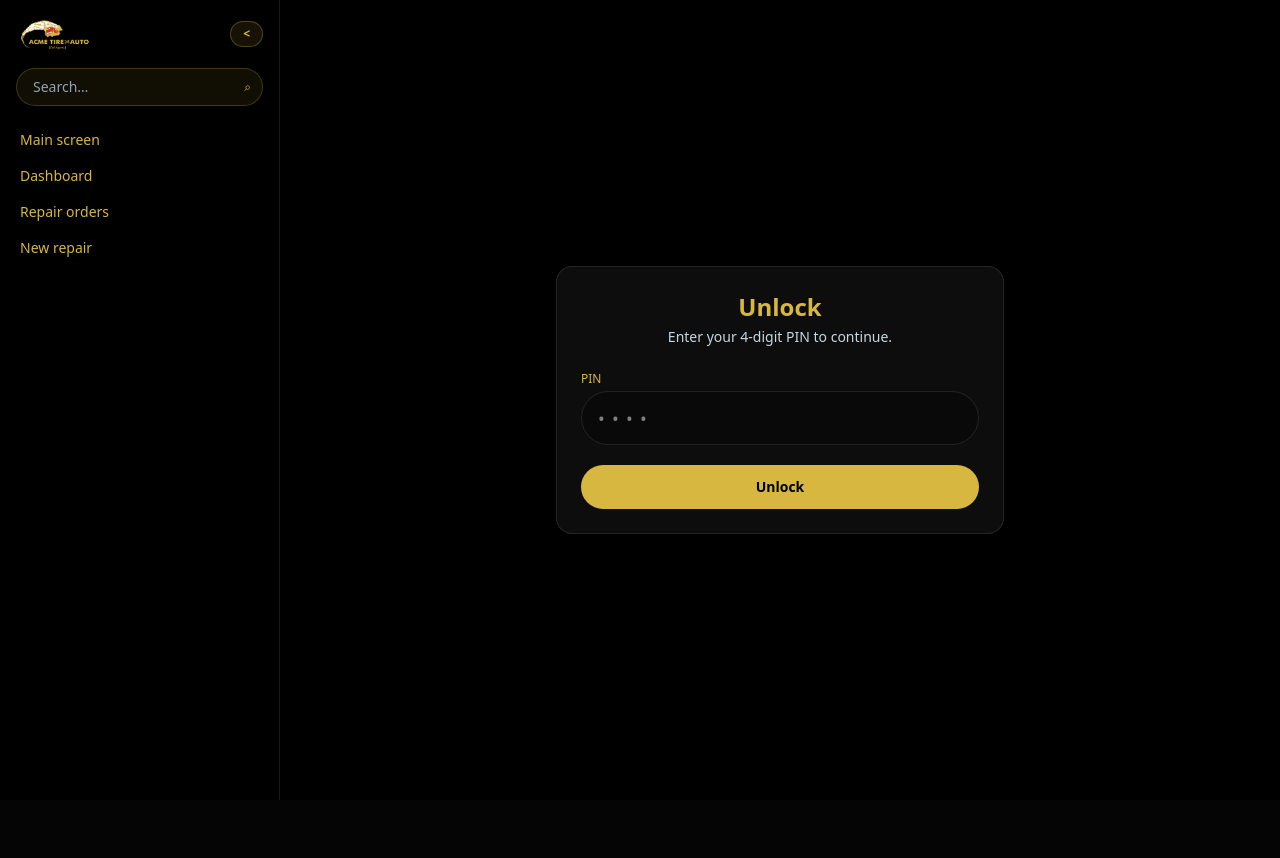
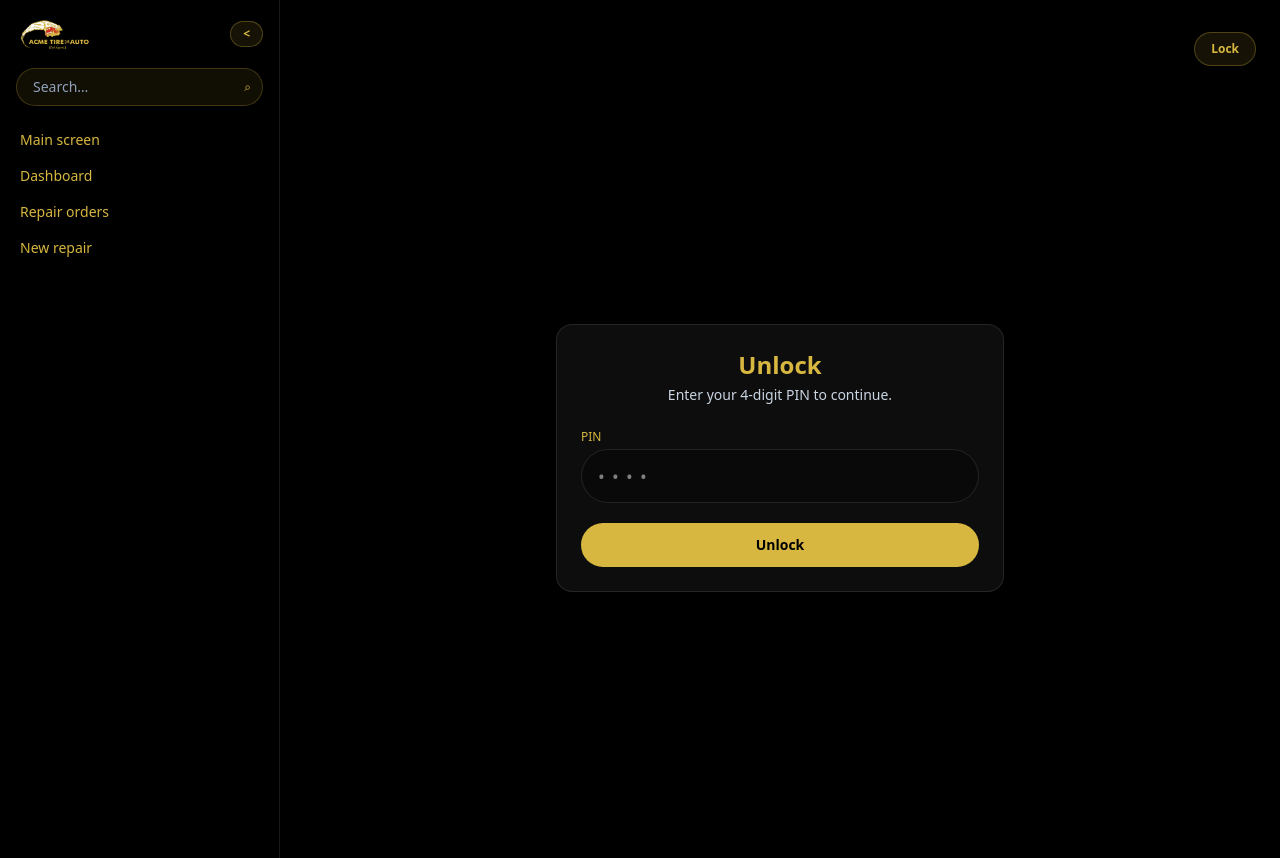
Before and after one commit to AcmeTire/WEB-APP, a Next.js app: page /login in a window 1280 px wide. Before the commit the page ends 800 px from the top, so only its background shows below. Built offline with nearby package versions, Linux system fonts and the light colour scheme.

Commit message:
Add lock button and fix auth cookie verification

```diff
--- a/middleware.ts
+++ b/middleware.ts
@@ -10,7 +10,11 @@ const base64UrlToUint8Array = (input: string) => {
   return Uint8Array.from(bin, (c) => c.charCodeAt(0));
 };
 
-const toArrayBuffer = (u8: Uint8Array): ArrayBuffer => u8.slice().buffer;
+const toArrayBuffer = (u8: Uint8Array): ArrayBuffer => {
+  const copy = new Uint8Array(u8.byteLength);
+  copy.set(u8);
+  return copy.buffer;
+};
 
 const verifyAuthCookie = async (token: string) => {
   const secret = process.env.AUTH_SECRET;
@@ -40,7 +44,7 @@ const verifyAuthCookie = async (token: string) => {
   );
 
   const ok = await crypto.subtle.verify(
-    'HMAC',
+    { name: 'HMAC' },
     key,
     toArrayBuffer(sigBytes),
     toArrayBuffer(enc.encode(payloadB64))
--- a/src/components/app-shell.tsx
+++ b/src/components/app-shell.tsx
@@ -1,7 +1,7 @@
 'use client';
 
 import Image from 'next/image';
-import { usePathname } from 'next/navigation';
+import { usePathname, useRouter } from 'next/navigation';
 import { useMemo, useState } from 'react';
 
 import logo from '../../acme tire x dyligent.png';
@@ -15,6 +15,7 @@ type NavItem = {
 export default function AppShell({ children }: { children: React.ReactNode }) {
   const [collapsed, setCollapsed] = useState(false);
   const pathname = usePathname();
+  const router = useRouter();
 
   const items: NavItem[] = useMemo(
     () => [
@@ -85,7 +86,29 @@ export default function AppShell({ children }: { children: React.ReactNode }) {
         </aside>
 
         <main className="flex-1">
-          <div className="mx-auto max-w-6xl px-6 py-8">{children}</div>
+          <div className="mx-auto max-w-6xl px-6 py-8">
+            <div className="mb-6 flex items-center justify-end">
+              <button
+                type="button"
+                className="rounded-full border border-[#d7b73f]/30 bg-[#d7b73f]/10 px-4 py-2 text-xs font-semibold"
+                style={{ color: '#d7b73f' }}
+                onClick={async () => {
+                  try {
+                    await fetch('/api/auth/logout', { method: 'POST' });
+                  } finally {
+                    const next = pathname || '/';
+                    router.replace(`/login?next=${encodeURIComponent(next)}`);
+                    router.refresh();
+                  }
+                }}
+                aria-label="Lock"
+                title="Lock"
+              >
+                Lock
+              </button>
+            </div>
+            {children}
+          </div>
         </main>
       </div>
     </div>
```
